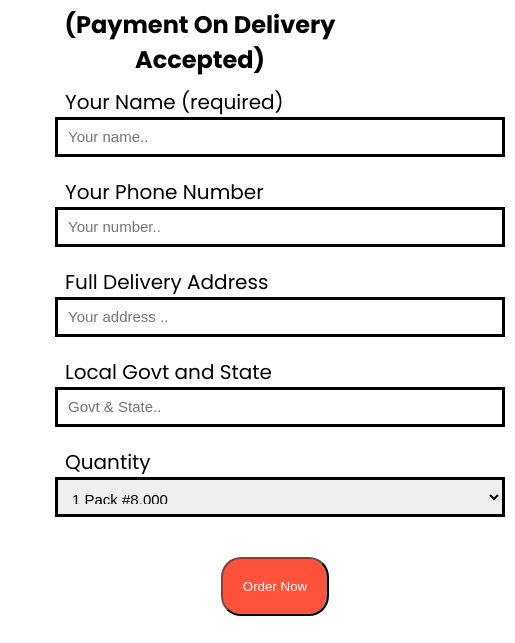
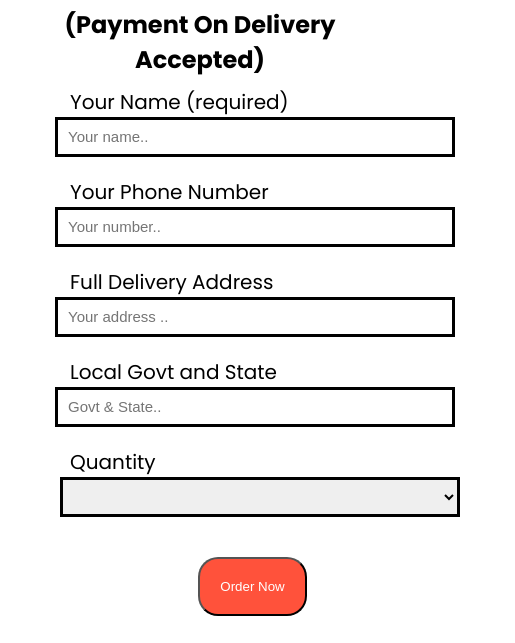
Before and after one commit to brimmo9/194-Gadgetz, a plain HTML site: page index.html in a window 390 px wide. Shown: the part 6400-7043 px from the top of the page, 515 px wide, since content can reach past the window. Drawn offline with Linux system fonts and the light colour scheme.

Commit message:
Update style.css

```diff
--- a/style.css
+++ b/style.css
@@ -295,24 +295,24 @@ ul{
         flex-basis: 100%;
     }
     .Order-Form input {
-       width: 450px;
-        padding-left: 10px;
+       width: 400px;
+        padding-left: 15px;
         margin-left: 10px;
        padding: 10px;
     }
     .Order-Form label {
         width: 300px;
-         padding: 10px;
+         padding: 15px;
     }
     .Order-Form option{
         width: 300px;
-         padding: 10px;
+         padding: 15px;
     }
     .Order-Form select{
-        width: 450px;
-         padding: 10px;
-         padding-left: 10px;
-        margin-left: 10px;
+        width: 400px;
+         padding: 15px;
+         padding-left: 15px;
+        margin-left: 15px;
     }
     .btn{
          padding: 20px;
```
